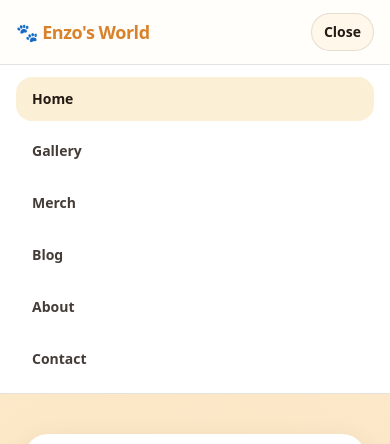
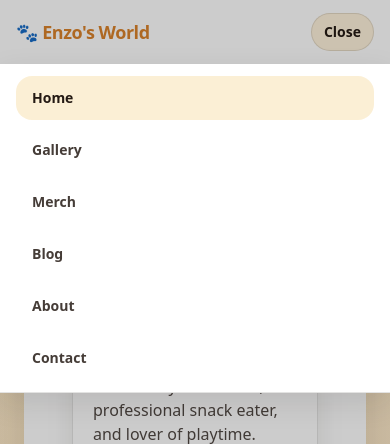
Before and after one commit to RickySerrano904/EnzosWorld.com, a Next.js app: page / in a window 390 px wide. Both pictures are taken after a click on the button "Menu". Shown: the top 444 px of the page. Built offline with nearby package versions, Linux system fonts and the light colour scheme.

Commit message:
Mobile header fix

```diff
--- a/app/globals.css
+++ b/app/globals.css
@@ -1,4 +1,8 @@
 @import "tailwindcss";
+
+html, body {
+  background: var(--bg);
+}
 
 /* Enzo's World theme tokens */
 :root {
--- a/components/Navbar.tsx
+++ b/components/Navbar.tsx
@@ -32,7 +32,9 @@ export default function Navbar() {
   }, []);
 
   return (
-    <header className="sticky top-0 z-50 border-b border-border bg-card/90 backdrop-blur">
+    <header className="sticky top-0 z-50 border-b border-border bg-card">
+      {/* Make header a positioning context */}
+      <div className="relative">
         <div className="mx-auto flex h-16 max-w-5xl items-center justify-between px-4 sm:px-6 lg:px-8">
           <Link
             href="/"
@@ -65,8 +67,8 @@ export default function Navbar() {
           {/* Mobile button */}
           <button
             type="button"
-          className="md:hidden inline-flex items-center justify-center rounded-full border border-border bg-background/60 px-3 py-2 text-sm font-semibold"
-          aria-label="Open menu"
+            className="md:hidden inline-flex items-center justify-center rounded-full border border-border bg-background px-3 py-2 text-sm font-semibold"
+            aria-label={open ? "Close menu" : "Open menu"}
             aria-expanded={open}
             onClick={() => setOpen((v) => !v)}
           >
@@ -74,9 +76,18 @@ export default function Navbar() {
           </button>
         </div>
 
-      {/* Mobile dropdown */}
+        {/* Mobile overlay + dropdown (absolute so header height never changes) */}
         {open && (
-        <div className="md:hidden border-t border-border bg-card/95 backdrop-blur">
+          <>
+            {/* Click-away overlay */}
+            <button
+              aria-label="Close menu overlay"
+              className="fixed inset-0 z-40 bg-black/20 md:hidden"
+              onClick={() => setOpen(false)}
+            />
+
+            {/* Dropdown panel */}
+            <div className="absolute left-0 right-0 top-full z-50 md:hidden border-b border-border bg-card shadow-[var(--shadow)]">
               <nav className="mx-auto max-w-5xl px-4 sm:px-6 lg:px-8 py-3">
                 <div className="grid gap-2">
                   {links.map((l) => {
@@ -99,7 +110,9 @@ export default function Navbar() {
                 </div>
               </nav>
             </div>
+          </>
         )}
+      </div>
     </header>
   );
 }
```
Lines whose indentation alone changed are shown as unchanged.
